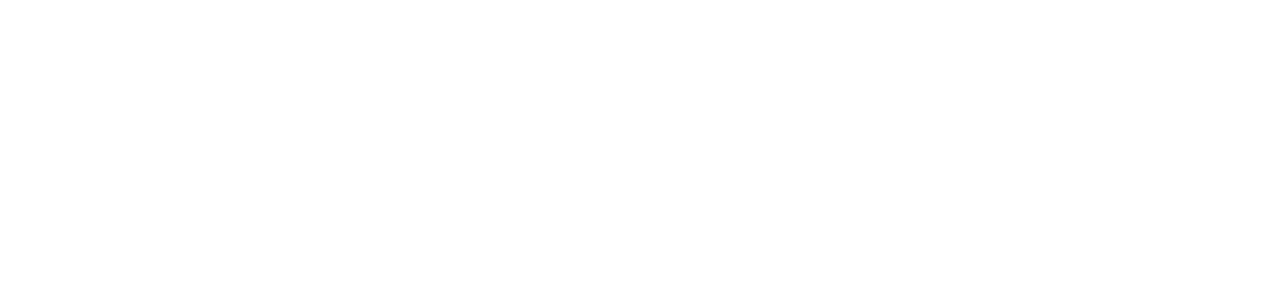
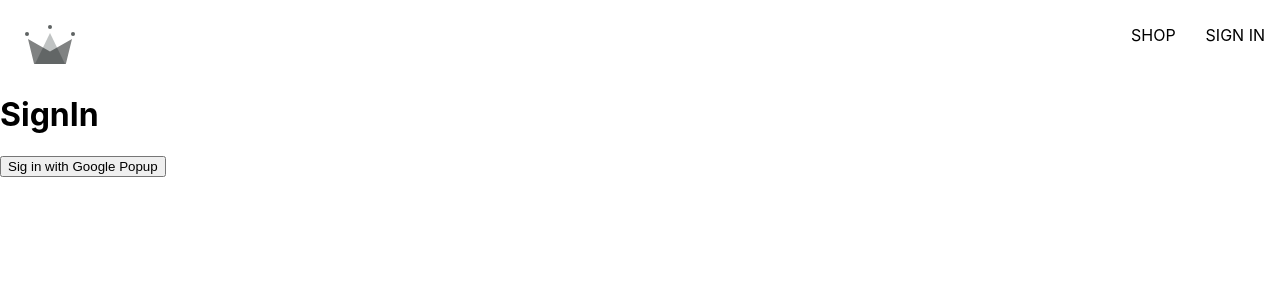
Before and after one commit to breakdaiz/anonymous-clothing, a React (Create React App) app: page /sign-in in a window 1280 px wide. Before the commit this address had no page. Shown: the top 300 px of the page. Built offline with nearby package versions, Linux system fonts and the light colour scheme.

Commit message:
add authentication, add navigation, add firebase

```diff
--- a/package.json
+++ b/package.json
@@ -6,6 +6,7 @@
     "@testing-library/jest-dom": "^5.16.5",
     "@testing-library/react": "^13.3.0",
     "@testing-library/user-event": "^13.5.0",
+    "firebase": "^9.15.0",
     "react": "^18.2.0",
     "react-dom": "^18.2.0",
     "react-router-dom": "^6.6.1",
--- a/src/App.js
+++ b/src/App.js
@@ -2,6 +2,7 @@
 import Home from './components/routes/home/home.component';
 import { Route, Routes } from 'react-router-dom';
 import Navigation from './components/navigation/navigation.component';
+import SignIn from './components/sign-in/sign-in.component';
 
 
 
@@ -10,6 +11,7 @@
 			<Routes>
 				<Route path='/' element={<Navigation/>} >
 					<Route index element={<Home/>} />
+					<Route path='sign-in'  element={<SignIn/>} />
 				</Route>
 			</Routes>
 	);
--- a/src/components/navigation/navigation.component.jsx
+++ b/src/components/navigation/navigation.component.jsx
@@ -1,5 +1,7 @@
 import React, { Fragment } from 'react'
 import { Link, Outlet } from 'react-router-dom';
+import { ReactComponent as CrownLogo } from '..//../assets/crown.svg';
+import './navigation.styles.scss';
 
 
 const Navigation  = () => {
@@ -8,10 +10,11 @@
       {/* asdsa */}
         <div className='navigation'>
           <Link className='logo-container' to="/">
-            <div>Logo</div>
+            <CrownLogo/>
           </Link>
             <div className='nav-links-container'>
-                <Link className='nav-link' to='/shop'> SHOP</Link>
+                <Link className='nav-link' to='shop'> SHOP</Link>
+                <Link className='nav-link' to='sign-in'> SIGN IN</Link>
             </div>
         </div>
           <Outlet/>
--- /dev/null
+++ b/src/components/navigation/navigation.styles.scss
@@ -0,0 +1,26 @@
+.navigation {
+    height: 70px;
+    width: 100%;
+    display: flex;
+    justify-content: space-between;
+    margin-bottom: 25px;
+
+    .logo-container {
+      height: 100%;
+      width: 70px;
+      padding: 25px;
+    }
+
+    .nav-links-container {
+      width: 50%;
+      height: 100%;
+      display: flex;
+      align-items: center;
+      justify-content: flex-end;
+
+      .nav-link {
+        padding: 10px 15px;
+        cursor: pointer;
+      }
+    }
+  }
--- a/src/components/routes/home/home.component.jsx
+++ b/src/components/routes/home/home.component.jsx
@@ -2,6 +2,7 @@
 import Directory from '../../directory/directory-component';
 
 const Home = () => {
+
 	const categories = [
 		{
 			id: 1,
--- /dev/null
+++ b/src/components/sign-in/sign-in.component.jsx
@@ -0,0 +1,19 @@
+
+import {signInWithGooglePopup, createUserDocumentFromAuth } from  '../../utils/firebase/firebase.utils';
+
+const SignIn = () => {
+    const logGoogleUser = async () =>  {
+        const { user }   = await signInWithGooglePopup();
+        const userDocRef = await createUserDocumentFromAuth(user);
+
+    }
+
+    return (
+        <div>
+            <h1>SignIn</h1>
+            <button onClick={logGoogleUser}> Sig in with Google Popup </button>
+        </div>
+    )
+}
+
+export default SignIn;
--- a/src/index.scss
+++ b/src/index.scss
@@ -10,3 +10,11 @@
   font-family: source-code-pro, Menlo, Monaco, Consolas, 'Courier New',
     monospace;
 }
+
+a {
+  text-decoration: none;
+  color: black;
+}
+* {
+  box-sizing: border-box;
+}
--- /dev/null
+++ b/src/utils/firebase/firebase.utils.js
@@ -0,0 +1,61 @@
+// Import the functions you need from the SDKs you need
+import { initializeApp } from "firebase/app";
+import { getAuth,signInWithRedirect, signInWithPopup, GoogleAuthProvider } from 'firebase/auth';
+
+
+import { getFirestore, doc, getDoc, setDoc } from 'firebase/firestore'
+
+// import { getAnalytics } from "firebase/analytics";
+// TODO: Add SDKs for Firebase products that you want to use
+// https://firebase.google.com/docs/web/setup#available-libraries
+
+// Your web app's Firebase configuration
+// For Firebase JS SDK v7.20.0 and later, measurementId is optional
+const firebaseConfig = {
+  apiKey: "AIzaSyCjMKwXjpfmAPY4dF4iYDvP26nZ6KLObCE",
+  authDomain: "anonymous-clothing.firebaseapp.com",
+  projectId: "anonymous-clothing",
+  storageBucket: "anonymous-clothing.appspot.com",
+  messagingSenderId: "658284831014",
+  appId: "1:658284831014:web:2e09b729c3222465ac61e7",
+  measurementId: "G-KLP8282CST"
+};
+
+// Initialize Firebase
+const firebaseApp = initializeApp(firebaseConfig);
+const provider = new GoogleAuthProvider();
+
+provider.setCustomParameters({
+    prompt: "select_account"
+})
+
+export const auth = getAuth();
+export const signInWithGooglePopup = () => signInWithPopup(auth, provider);
+export const db = getFirestore();
+
+export const createUserDocumentFromAuth = async (userAuth) => {
+  const userDocRef  = doc(db, 'users', userAuth.uid);
+  const userSnapshot = await getDoc(userDocRef);
+
+  if (!userSnapshot.exists()) {
+
+    const { displayName, email}  = userAuth;
+    const createdAt = new Date();
+
+    try {
+      await setDoc(userDocRef, {
+        displayName,
+        email,
+        createdAt
+      });
+    } catch (error) {
+      console.log('error creating user', error.message);
+    }
+  }
+
+  return userDocRef;
+
+
+ }
+
+// const analytics = getAnalytics(app);
```
Also changed, not shown: src/assets/crown.svg (added), 1 other file (tests, documents, lock files or other folders).
